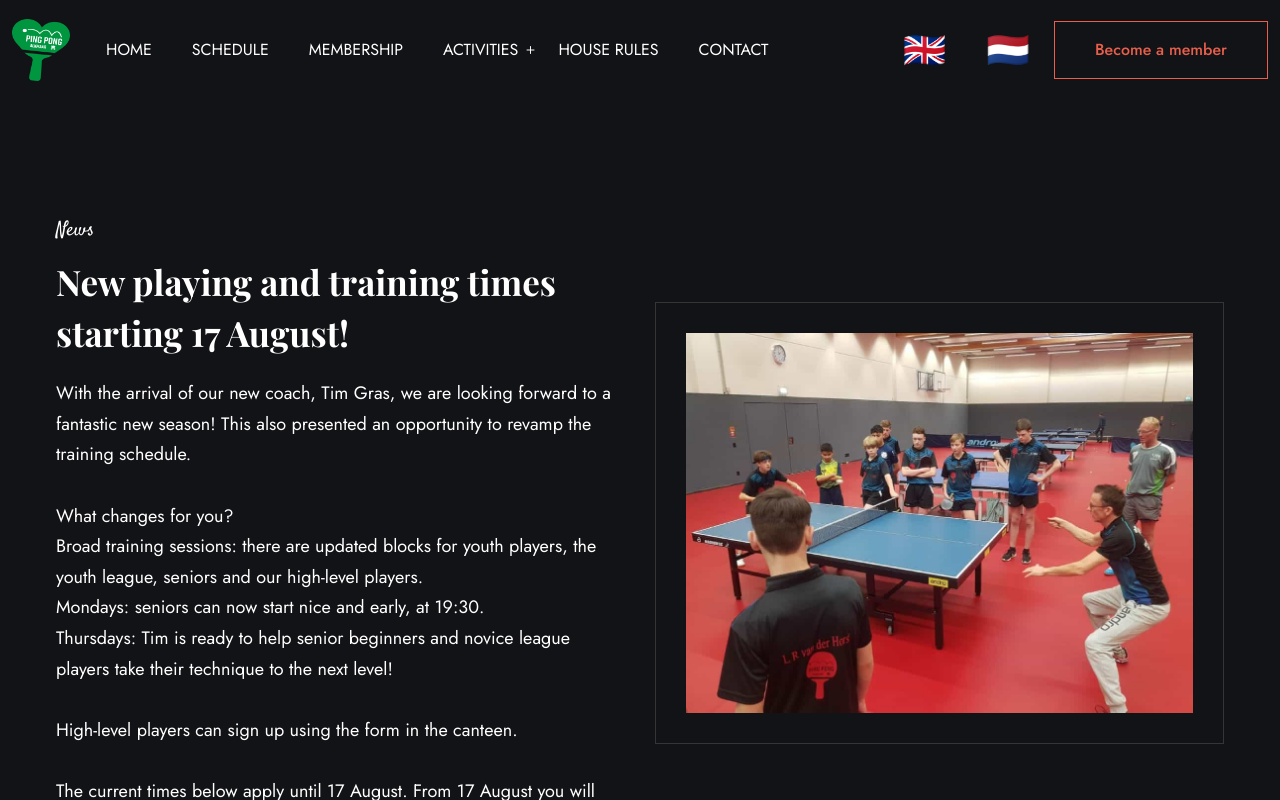
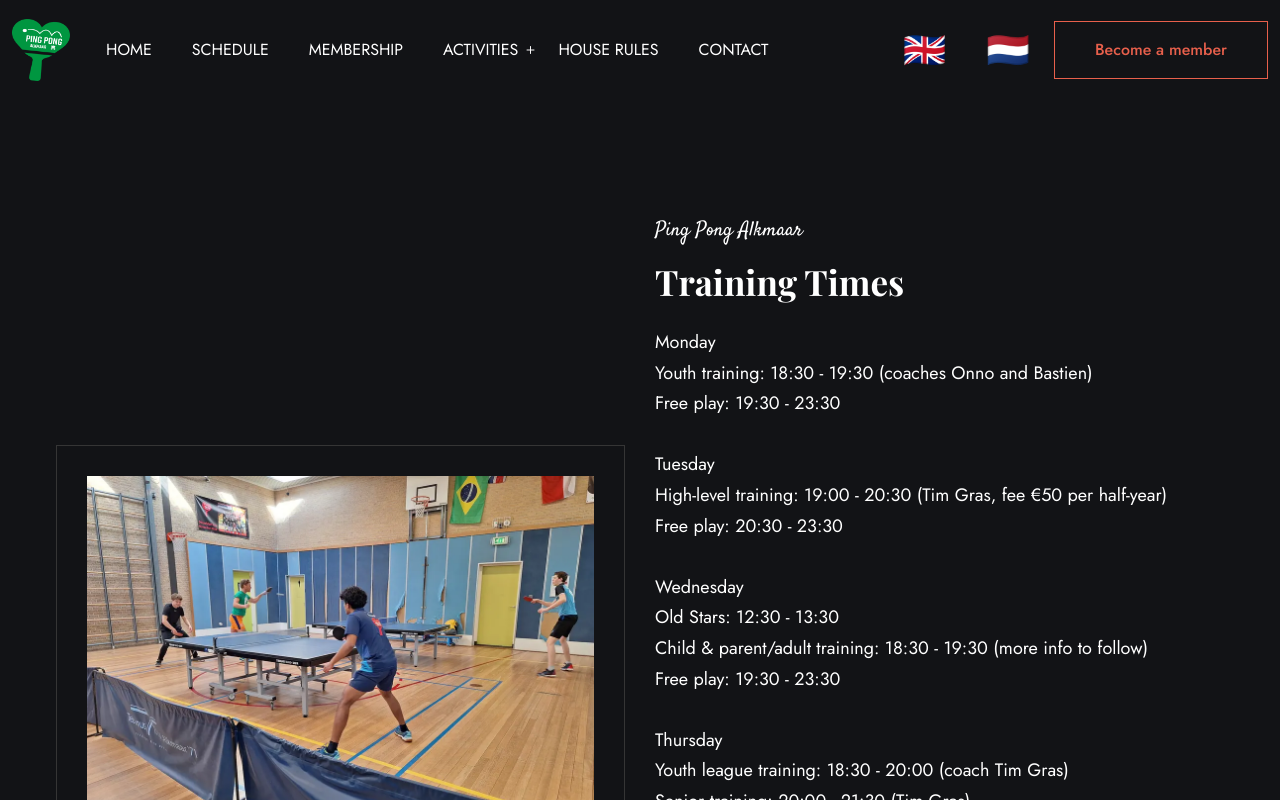
Before and after one commit to Kottakji/pingpongalkmaar, a Next.js app: page /en/schedule in a window 1280 px wide. Shown: the top 800 px of the page. Built offline with nearby package versions, Linux system fonts and the light colour scheme.

Commit message:
Update schedule
Signed-off-by: Joris Kok <joris_kok1@hotmail.com>

```diff
--- a/src/components/Pages/Schedule.jsx
+++ b/src/components/Pages/Schedule.jsx
@@ -1,24 +1,11 @@
 "use client";
 
-import { useEffect, useState } from "react";
 import Block from "@/components/Block";
 import useTranslation from "@/hooks/useTranslation";
 
-// The new season schedule takes effect on this date. Before then, visitors see
-// the current schedule plus an announcement; from this date on, the new one.
-const NEW_SCHEDULE_START = new Date("2026-08-17T00:00:00");
-
 export default function Schedule() {
   const { t } = useTranslation();
-  const [showNewSchedule, setShowNewSchedule] = useState(false);
-
-  useEffect(() => {
-    setShowNewSchedule(new Date() >= NEW_SCHEDULE_START);
-  }, []);
-
-  const blocks = showNewSchedule
-    ? t("schedule.blocksNew")
-    : [t("schedule.announcement"), ...t("schedule.blocksOld")];
+  const blocks = t("schedule.blocks");
 
   return (
     <main className="bg-[#121316] py-24">
--- a/src/locales/en/common.json
+++ b/src/locales/en/common.json
@@ -121,44 +121,12 @@
     ]
   },
   "schedule": {
-    "announcement": {
-      "variant": "image-right",
-      "subtitle": "News",
-      "title": "New playing and training times starting 17 August!",
-      "description": "With the arrival of our new coach, Tim Gras, we are looking forward to a fantastic new season! This also presented an opportunity to revamp the training schedule.\n\nWhat changes for you?\nBroad training sessions: there are updated blocks for youth players, the youth league, seniors and our high-level players.\nMondays: seniors can now start nice and early, at 19:30.\nThursdays: Tim is ready to help senior beginners and novice league players take their technique to the next level!\n\nHigh-level players can sign up using the form in the canteen.\n\nThe current times below apply until 17 August. From 17 August you will find the new schedule here.",
-      "image": {
-        "alt": "Ping Pong Alkmaar training session",
-        "url": "/assets/images/training.jpg"
-      }
-    },
-    "blocksOld": [
+    "blocks": [
       {
         "variant": "image-left",
         "subtitle": "Ping Pong Alkmaar",
         "title": "Training Times",
-        "description": "Monday\nYouth training: 18:00 - 20:00\nFree play: 20:00 - 23:30\n\nTuesday\nFree play: 19:30 - 23:30\n\nWednesday\nOldstars: 12:30 - 13:30\nYouth training: 18:30 - 19:30\nSelection training: 19:30 - 21:00 (hall 20)\nFree play: 19:30 - 23:30 (hall 18 will be open until 21:30; hall 20 is available from 21:00)\n\nFriday\nMinis: 15:00 - 16:00\nYouth training: 16:00 - 17:00\nFree play: 19:30 - 21:30\nSenior competition: 19:30 - 24:00\n\nSaturday\nYouth competition: 12:00 - 17:00",
-        "image": {
-          "alt": "Ping Pong Alkmaar training session",
-          "url": "/assets/images/training.webp"
-        }
-      },
-      {
-        "variant": "image-right",
-        "subtitle": "Ping Pong Alkmaar",
-        "title": "Hall Rules",
-        "description": "Hall 18 will sometimes not be available outside competition days, pay attention to announcements!\n\nNew\nWhen the competition on Friday is finished, hall 20 can be used from 19:30 to 24:00 for free play, also during holidays. When the competition on Saturday is finished, we can use hall 20 from 12:00 to 17:00 for free play or to organize something, also during holidays. If you want to use the hall on Saturday, you must report this to Rob, Ingrid or Johan. For youth players, an adult must always be present.\n\nHall usage rules\nOpen the door with your QR code and place the pin between the door and hold your QR code to the QR reader again. The door will automatically lock when you leave. With the key in the key box you can open the canteen. After finishing, clean everything up neatly and pull down the canteen roller blind and also turn off the lighting in the canteen. Put the canteen key back in the key box. The light in the hall automatically turns off after the booked playing time. Remove the pin and close the outside door, check that the doors of both halls are locked.",
-        "image": {
-          "alt": "Ping Pong Alkmaar",
-          "url": "/assets/images/participation.png"
-        }
-      }
-    ],
-    "blocksNew": [
-      {
-        "variant": "image-left",
-        "subtitle": "Ping Pong Alkmaar",
-        "title": "Training Times",
-        "description": "Monday\nYouth training: 18:30 - 19:30 (coaches Onno or Joris and Bastien)\nFree play: 19:30 - 23:30\n\nTuesday\nHigh-level training: 19:00 - 20:30 (Tim Gras, fee €50 per half-year)\nFree play: 20:30 - 23:30\n\nWednesday\nOld Stars: 12:30 - 13:30\nChild & parent/adult training: 18:30 - 19:30 (more info to follow)\nFree play: 19:30 - 23:30\n\nThursday\nYouth league training: 18:30 - 20:00 (coach Tim Gras)\nSenior training: 20:00 - 21:00 (Tim Gras)\n\nFriday\nYouth (all ages): 16:00 - 17:00 (coaches Tim Gras and Bastien)\nSenior league matches: 17:00 - 24:00\nFree play: 19:30 - 21:30 (only during league season, hall 18)\n\nSaturday\nYouth league matches: 12:00 - 17:00\n\nAll activities take place in hall 20, unless stated otherwise.",
+        "description": "Monday\nYouth training: 18:30 - 19:30 (coaches Onno and Bastien)\nFree play: 19:30 - 23:30\n\nTuesday\nHigh-level training: 19:00 - 20:30 (Tim Gras, fee €50 per half-year)\nFree play: 20:30 - 23:30\n\nWednesday\nOld Stars: 12:30 - 13:30\nChild & parent/adult training: 18:30 - 19:30 (more info to follow)\nFree play: 19:30 - 23:30\n\nThursday\nYouth league training: 18:30 - 20:00 (coach Tim Gras)\nSenior training: 20:00 - 21:30 (Tim Gras)\n\nFriday\nYouth (all ages): 16:00 - 17:00 (coaches Tim Gras and Bastien)\nSenior league matches: 17:00 - 24:00\nFree play: 19:30 - 21:30 (only during league season, hall 18)\n\nSaturday\nYouth league matches: 12:00 - 17:00\n\nAll activities take place in hall 20, unless stated otherwise.",
         "image": {
           "alt": "Ping Pong Alkmaar training session",
           "url": "/assets/images/training.webp"
--- a/src/locales/nl/common.json
+++ b/src/locales/nl/common.json
@@ -121,44 +121,12 @@
     ]
   },
   "schedule": {
-    "announcement": {
-      "variant": "image-right",
-      "subtitle": "Nieuws",
-      "title": "Nieuwe speel- en trainingstijden vanaf 17 augustus!",
-      "description": "Met de komst van onze nieuwe trainer, Tim Gras, gaan we een mooi nieuw seizoen tegemoet! Dit bracht ook de kans met zich mee om het trainingsschema te vernieuwen.\n\nWat verandert er voor jou?\nBrede trainingen: er zijn vernieuwde blokken voor de jeugd, de jeugdcompetitie, senioren en onze high-level spelers.\nMaandag: senioren kunnen vanaf nu lekker vroeg starten, namelijk al om 19:30 uur.\nDonderdag: speciaal voor beginnende senioren en beginnende competitiespelers staat Tim klaar om jullie techniek naar een hoger niveau te tillen!\n\nHigh-level spelers kunnen zich inschrijven op een formulier in de kantine.\n\nTot 17 augustus gelden nog de huidige tijden hieronder. Vanaf 17 augustus vind je hier het nieuwe schema.",
-      "image": {
-        "alt": "Ping Pong Alkmaar trainingssessie",
-        "url": "/assets/images/training.jpg"
-      }
-    },
-    "blocksOld": [
+    "blocks": [
       {
         "variant": "image-left",
         "subtitle": "Ping Pong Alkmaar",
         "title": "Trainingstijden",
-        "description": "Maandag\nJeugdtraining: 18:00 - 20:00\nVrijspelen: 20:00 - 23:30\n\nDinsdag\nVrijspelen: 19:30 - 23:30\n\nWoensdag\nOldstars: 12:30 - 13:30\nJeugdtraining: 18:30 - 19:30\nSelectietraining: 19:30 - 21:00 (zaal 20)\nVrijspelen: 19:30 - 23:30 (zaal 18 is open t/m 21:30; zaal 20 is vanaf 21:00 beschikbaar)\n\nVrijdag\nMini's: 15:00 - 16:00\nJeugdtraining: 16:00 - 17:00\nVrijspelen: 19:30 - 21:30\nSenioren competitie: 19:30 - 24:00\n\nZaterdag\nJeugdcompetitie: 12:00 - 17:00",
-        "image": {
-          "alt": "Ping Pong Alkmaar trainingssessie",
-          "url": "/assets/images/training.webp"
-        }
-      },
-      {
-        "variant": "image-right",
-        "subtitle": "Ping Pong Alkmaar",
-        "title": "Trainingstijden",
-        "description": "Zaal 18 zal buiten de competitie dagen soms niet beschikbaar zijn, let op de mededelingen!\n\nNieuw\nAls de competitie op vrijdag afgelopen is kan zaal 20 van 19.30 tot 24.00 gebruikt worden om vrij te spelen, ook in de vakanties. Als de competitie op zaterdag is afgelopen kunnen wij zaal 20 van 12.00 tot 17.00 gebruiken om vrij te spelen of iets te organiseren, ook in de vakanties. Wil je op zaterdag de zaal gebruiken moet je dit melden bij Rob, Ingrid of Johan. Bij jeugdspelers moet er altijd een volwassene aanwezig zijn.\n\nRegels zaalgebruik\nOpen de deur met je QR code en zet de pion tussen de deur en hou je QR code weer bij de QR lezer. De deur gaat dan automatisch op slot als je vertrekt. Met de sleutel in het sleutelkastje kun je de kantine openen. Na afloop ruim alles weer netjes op en doe het rolgordijn van de kantine naar beneden en ook de verlichting in de kantine uitzetten. Doe de sleutel van de kantine weer terug in het sleutelkastje. Het licht in de zaal gaat automatisch uit na de geboekte speeltijd. Haal de pion weer weg en sluit de buitendeur, controleer of de deur van beide zalen op slot zijn.",
-        "image": {
-          "alt": "Ping Pong Alkmaar",
-          "url": "/assets/images/participation.png"
-        }
-      }
-    ],
-    "blocksNew": [
-      {
-        "variant": "image-left",
-        "subtitle": "Ping Pong Alkmaar",
-        "title": "Trainingstijden",
-        "description": "Maandag\nJeugdtraining: 18:30 - 19:30 (trainers Onno of Joris en Bastien)\nVrijspelen: 19:30 - 23:30\n\nDinsdag\nHigh-level training: 19:00 - 20:30 (Tim Gras, deelname € 50,- per half jaar)\nVrijspelen: 20:30 - 23:30\n\nWoensdag\nOld Stars: 12:30 - 13:30\nKind & ouder/volwassene training: 18:30 - 19:30 (later meer info)\nVrijspelen: 19:30 - 23:30\n\nDonderdag\nJeugdcompetitie training: 18:30 - 20:00 (trainer Tim Gras)\nSeniorentraining: 20:00 - 21:00 (Tim Gras)\n\nVrijdag\nJeugd alle leeftijden: 16:00 - 17:00 (trainers Tim Gras en Bastien)\nSeniorencompetitie: 17:00 - 24:00\nVrijspelen: 19:30 - 21:30 (alleen tijdens de competitie, zaal 18)\n\nZaterdag\nJeugdcompetitie: 12:00 - 17:00\n\nAlle activiteiten vinden plaats in zaal 20, tenzij anders vermeld.",
+        "description": "Maandag\nJeugdtraining: 18:30 - 19:30 (trainers Onno en Bastien)\nVrijspelen: 19:30 - 23:30\n\nDinsdag\nHigh-level training: 19:00 - 20:30 (Tim Gras, deelname € 50,- per half jaar)\nVrijspelen: 20:30 - 23:30\n\nWoensdag\nOld Stars: 12:30 - 13:30\nKind & ouder/volwassene training: 18:30 - 19:30 (later meer info)\nVrijspelen: 19:30 - 23:30\n\nDonderdag\nJeugdcompetitie training: 18:30 - 20:00 (trainer Tim Gras)\nSeniorentraining: 20:00 - 21:30 (Tim Gras)\n\nVrijdag\nJeugd alle leeftijden: 16:00 - 17:00 (trainers Tim Gras en Bastien)\nSeniorencompetitie: 17:00 - 24:00\nVrijspelen: 19:30 - 21:30 (alleen tijdens de competitie, zaal 18)\n\nZaterdag\nJeugdcompetitie: 12:00 - 17:00\n\nAlle activiteiten vinden plaats in zaal 20, tenzij anders vermeld.",
         "image": {
           "alt": "Ping Pong Alkmaar trainingssessie",
           "url": "/assets/images/training.webp"
```
